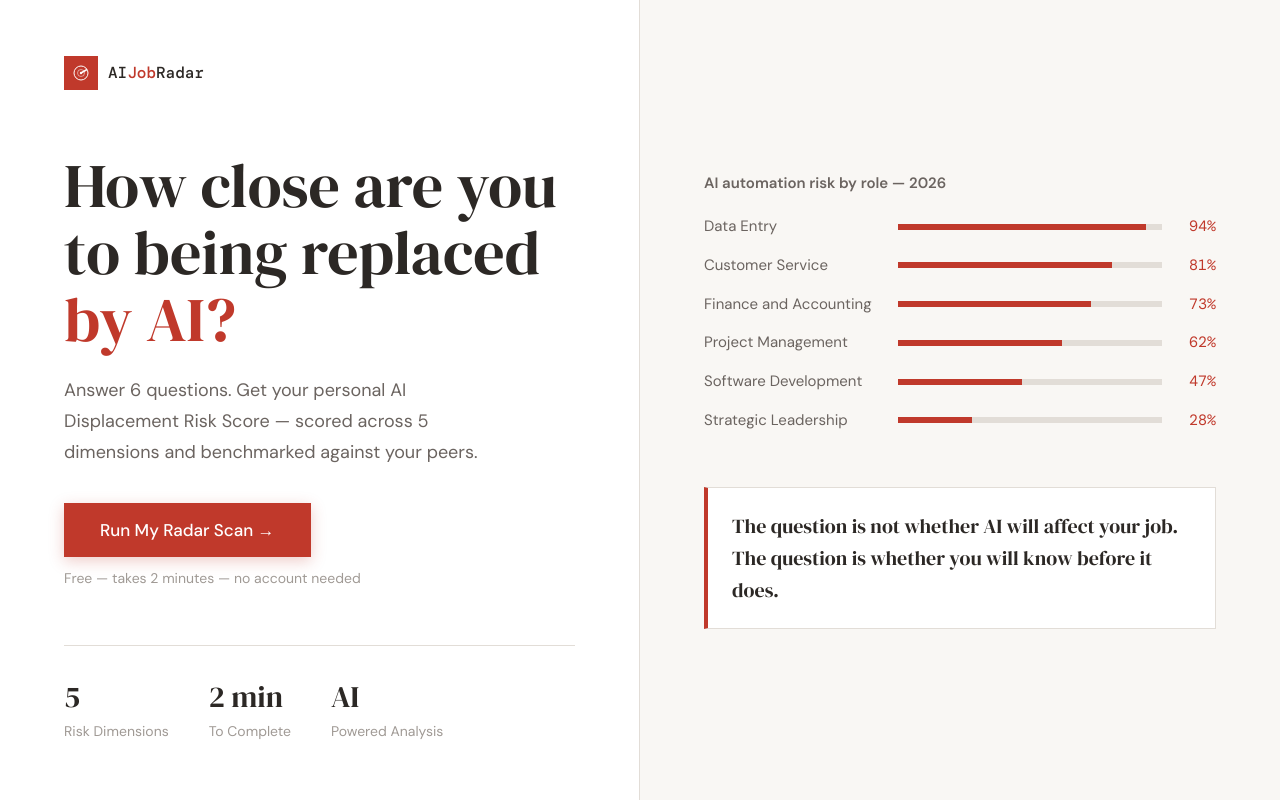
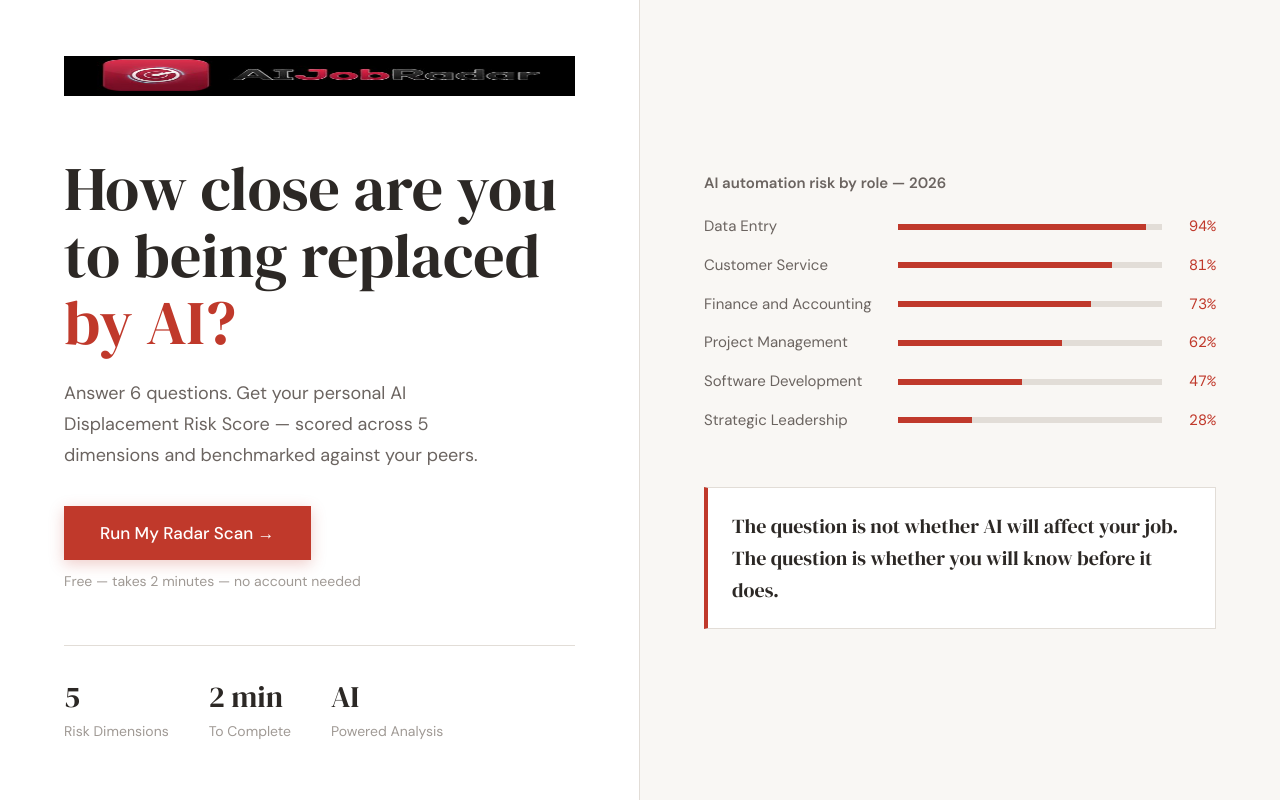
Before and after one commit to amjadabusaif-taw/aijobradar, a Next.js app: page /audit in a window 1280 px wide. Built offline with nearby package versions, Linux system fonts and the light colour scheme.

Commit message:
Add files via upload

```diff
--- a/app/audit/page.js
+++ b/app/audit/page.js
@@ -475,7 +475,7 @@ export default function AuditPage() {
         {/* Mobile progress bar */}
         <div className="f-progress-bar" style={{ display: 'none', flexDirection: 'column', background: 'var(--bg)', borderBottom: '1px solid var(--border)', padding: '14px 20px', gap: 8, position: 'sticky', top: 0, zIndex: 10 }}>
           <div style={{ display: 'flex', justifyContent: 'space-between', alignItems: 'center' }}>
-            <div style={{ fontFamily: 'DM Mono, monospace', fontSize: 14, color: 'var(--text)', fontWeight: 500 }}>AI<span style={{ color: 'var(--red)' }}>Job</span>Radar</div>
+            <img src="/aijr-logo.png" alt="AI Job Radar" style={{ height: 24, width: 'auto', display: 'block' }} />
             <div style={{ fontFamily: 'DM Mono, monospace', fontSize: 13, color: 'var(--muted)' }}>Step {step + 1} of {STEPS.length} — {STEPS[step].label}</div>
           </div>
           <div style={{ height: 3, background: 'var(--border)', borderRadius: 2, overflow: 'hidden' }}>
@@ -484,7 +484,7 @@ export default function AuditPage() {
         </div>
         {/* Sidebar */}
         <div className="f-sidebar" style={S.fSidebar}>
-          <div style={S.sbLogo}>AI<span style={{ color: 'var(--red)' }}>Job</span>Radar</div>
+          <img src="/aijr-logo.png" alt="AI Job Radar" style={{ height: 32, width: 'auto', display: 'block', marginBottom: 44 }} />
           {STEPS.map((st, i) => (
             <div key={st.id} style={{
               ...S.sbStep,
@@ -773,19 +773,7 @@ export default function AuditPage() {
 // ─── Logo component ───────────────────────────────────────────────────────────
 function Logo() {
   return (
-    <div style={{ display: 'flex', alignItems: 'center', gap: 10 }}>
-      <div style={{ width: 34, height: 34, background: 'var(--red)', display: 'flex', alignItems: 'center', justifyContent: 'center', flexShrink: 0 }}>
-        <svg viewBox="0 0 16 16" fill="none" width="16" height="16">
-          <circle cx="8" cy="8" r="7" stroke="white" strokeWidth="1"/>
-          <circle cx="8" cy="8" r="3.5" stroke="white" strokeWidth="1" opacity="0.5"/>
-          <line x1="8" y1="8" x2="14" y2="4.5" stroke="white" strokeWidth="1.5"/>
-          <circle cx="8" cy="8" r="1.2" fill="white"/>
-        </svg>
-      </div>
-      <div style={{ fontFamily: 'DM Mono, monospace', fontSize: 16, fontWeight: 500, color: 'var(--text)' }}>
-        AI<span style={{ color: 'var(--red)' }}>Job</span>Radar
-      </div>
-    </div>
+    <img src="/aijr-logo.png" alt="AI Job Radar" style={{ height: 40, width: 'auto', display: 'block' }} />
   );
 }
 
--- a/app/layout.js
+++ b/app/layout.js
@@ -1,6 +1,7 @@
 import './globals.css';
 
 export const metadata = {
+  icons: { icon: '/favicon.png' },
   title: 'AIJobRadar — How close are you to being replaced by AI?',
   description: 'Get your personal AI Displacement Risk Score. Scored across 5 dimensions, benchmarked against your peers.',
   openGraph: {
```
Also changed, not shown: app/favicon.png (added), public/aijr-logo.png (added).
